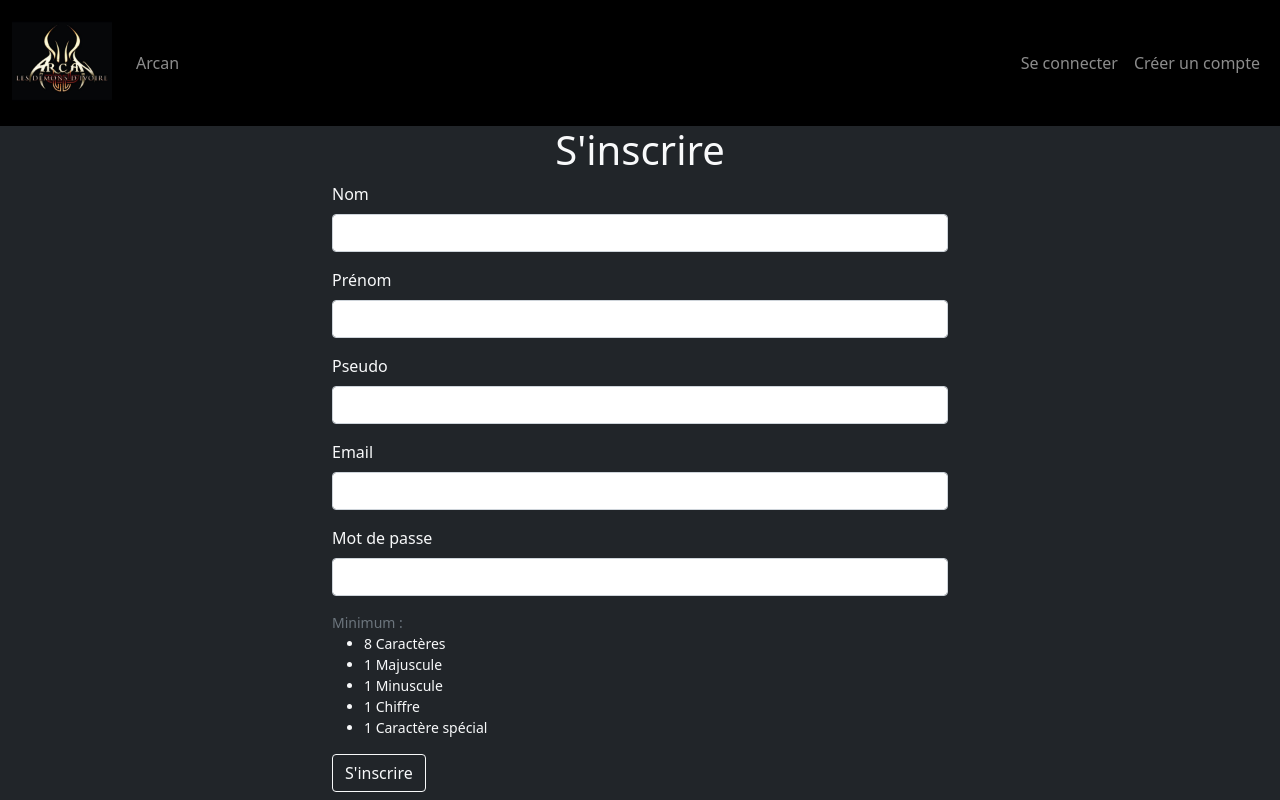
After one commit to Pyromanprod/ArcanLDI, a Symfony app: template templates/registration/register.html.twig in a window 1280 px wide. The commit adds this page. Run offline with Twig, Linux system fonts and the light colour scheme; the template is opened without the code that fills it, so the values that code supplies are empty; form fields are guessed from the names that the template uses; some libraries are stand-ins or nearby versions.

Commit message:
RegistrationForm + login

```diff
--- a/src/Entity/User.php
+++ b/src/Entity/User.php
@@ -7,11 +7,16 @@ use DateTimeImmutable;
 use Doctrine\Common\Collections\ArrayCollection;
 use Doctrine\Common\Collections\Collection;
 use Doctrine\ORM\Mapping as ORM;
+use Symfony\Bridge\Doctrine\Validator\Constraints\UniqueEntity;
 use Symfony\Component\Security\Core\User\PasswordAuthenticatedUserInterface;
 use Symfony\Component\Security\Core\User\UserInterface;
 
+
+#[UniqueEntity(fields: 'email', message:"Adresse Mail déjà utilisée")]
+#[UniqueEntity(fields: 'pseudo', message:"Pseudo déjà utilisée")]
 #[ORM\Entity(repositoryClass: UserRepository::class)]
 #[ORM\Table(name: '`user`')]
+#[ORM\HasLifecycleCallbacks]
 class User implements UserInterface, PasswordAuthenticatedUserInterface
 {
     #[ORM\Id]
--- a/templates/base.html.twig
+++ b/templates/base.html.twig
@@ -18,11 +18,24 @@
                 aria-controls="navbarSupportedContent" aria-expanded="false" aria-label="Toggle navigation">
             <span class="navbar-toggler-icon"></span>
         </button>
+{#        A GAUCHE#}
         <div class="collapse navbar-collapse" id="navbarSupportedContent">
             <ul class="navbar-nav me-auto mb-2 mb-lg-0">
                 <li class="nav-item">
                     <a class="nav-link {{ route == 'home' ? 'active' }}" aria-current="page"
                        href="{{ path('home') }}">Arcan</a>
+                </li>
+            </ul>
+
+{#            A DROITE#}
+            <ul class="navbar-nav ms-auto mb-2 mb-lg-0">
+                <li class="nav-item">
+                    <a class="nav-link {{ route == 'app_login' ? 'active' }}" aria-current="page"
+                       href="{{ path('app_login') }}">Se connecter</a>
+                </li>
+                <li class="nav-item">
+                    <a class="nav-link {{ route == 'app_register' ? 'active' }}" aria-current="page"
+                       href="{{ path('app_register') }}">Créer un compte</a>
                 </li>
             </ul>
         </div>
--- /dev/null
+++ b/templates/registration/register.html.twig
@@ -0,0 +1,44 @@
+{% extends 'base.html.twig' %}
+
+{% block title %}Register{% endblock %}
+
+{% block body %}
+    <div class="container-fluid">
+        <div class="row">
+
+            <h1 class="text-center">S'inscrire</h1>
+        </div>
+        <div class="row">
+            <div class="col-12 mx-auto col-md-6">
+
+                {{ form_start(registrationForm) }}
+                {{ form_row(registrationForm.lastname, {
+                    label: 'Nom'
+                }) }}
+                {{ form_row(registrationForm.firstname, {
+                    label: 'Prénom'
+                }) }}
+                {{ form_row(registrationForm.pseudo, {
+                    label: 'Pseudo'
+                }) }}
+                {{ form_row(registrationForm.email) }}
+                {{ form_row(registrationForm.plainPassword, {
+                    label: 'Mot de passe'
+                }) }}
+                <div id="passWordHelp" class="form-text">
+                    Minimum :
+                    <ul class="text-light">
+                        <li>8 Caractères</li>
+                        <li>1 Majuscule</li>
+                        <li>1 Minuscule</li>
+                        <li>1 Chiffre</li>
+                        <li>1 Caractère spécial</li>
+                    </ul>
+                </div>
+
+                <button type="submit" class="btn btn-outline-light">S'inscrire</button>
+                {{ form_end(registrationForm) }}
+            </div>
+        </div>
+    </div>
+{% endblock %}
```
Also changed, not shown: src/Controller/RegistrationController.php (added, +43 -0 lines), src/Form/RegistrationFormType.php (added, +46 -0 lines), templates/security/login.html.twig (+10 -6 lines).
